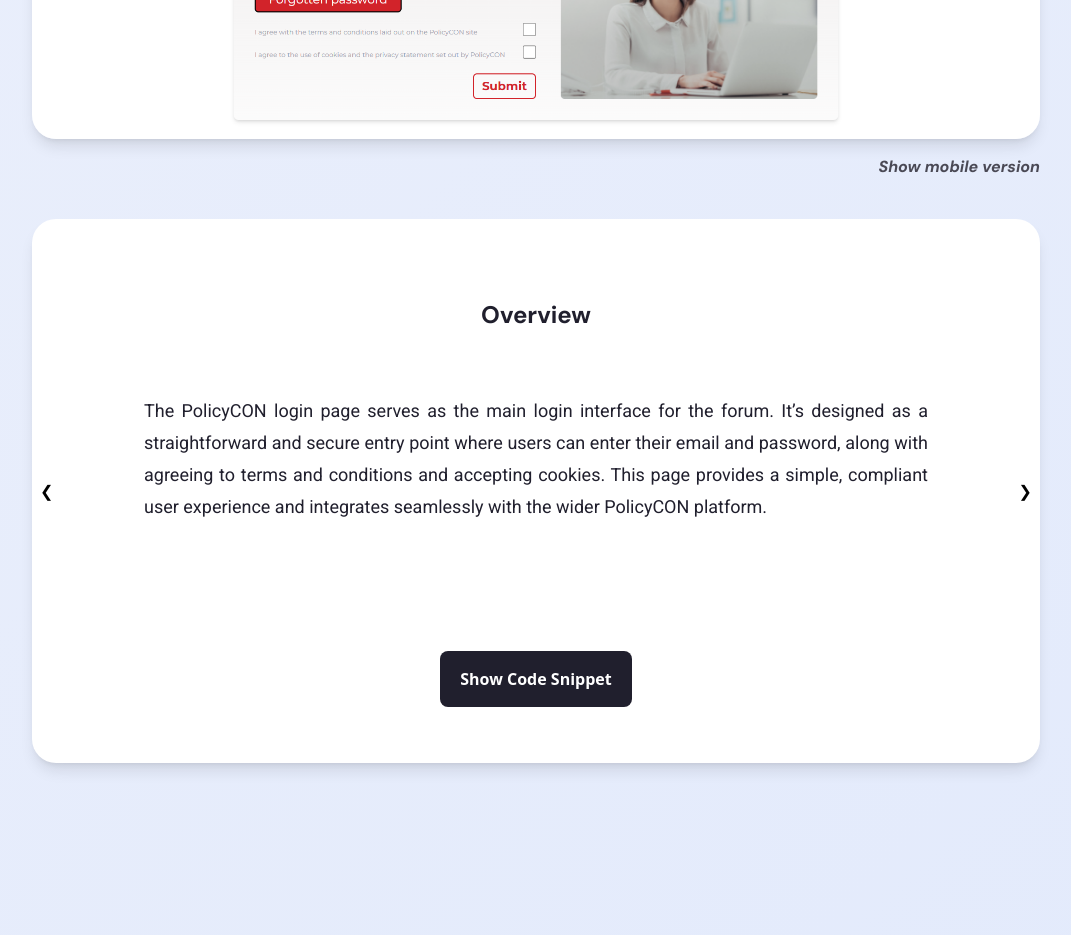
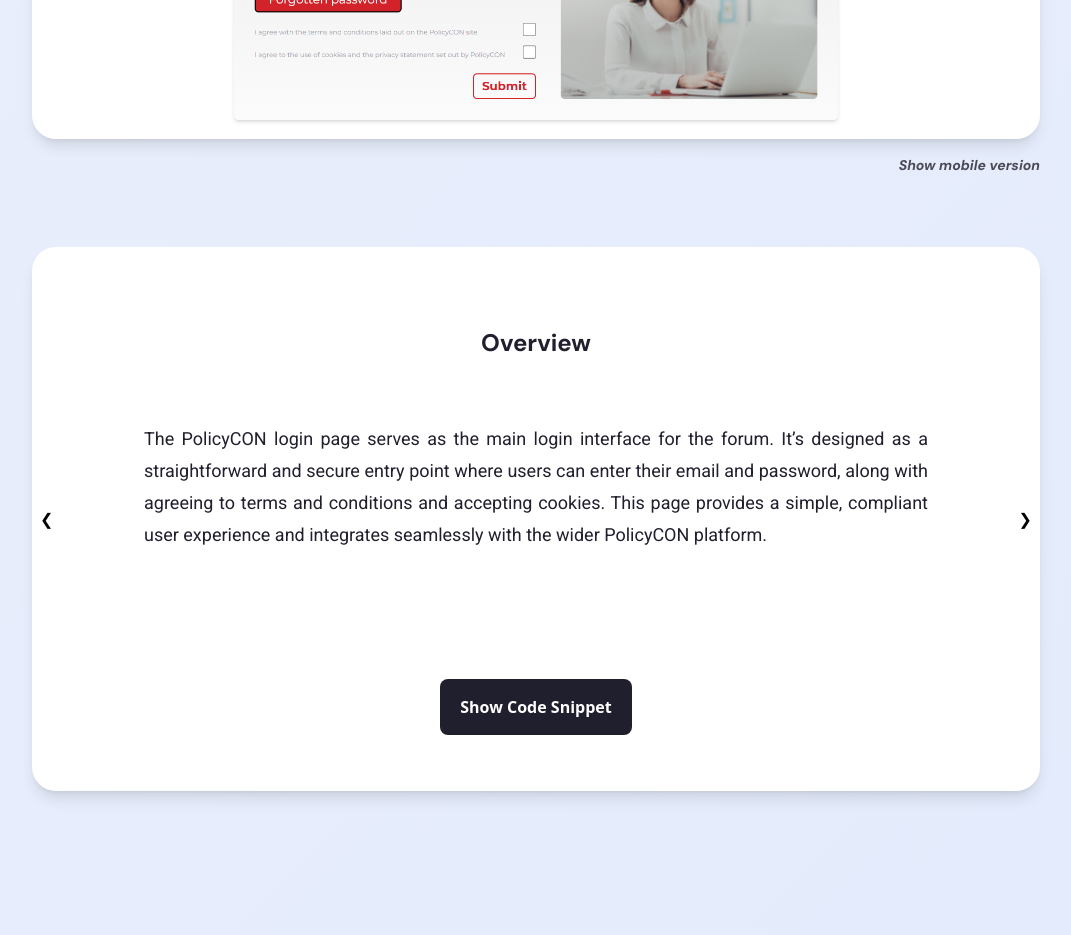
Before and after one commit to burleydev/burley-pf, a React (Vite) app: page / in a window 1280 px wide. Shown: the part 4600-5535 px from the top of the page, without its empty margins (104-1175 px from the left). Built offline with nearby package versions, Linux system fonts and the light colour scheme.

Commit message:
added modal

```diff
--- /dev/null
+++ b/src/components/modal.jsx
@@ -0,0 +1,40 @@
+import React, { useState } from 'react';
+
+function ImageModal({ imageSrc }) {
+  const [isModalOpen, setIsModalOpen] = useState(false);
+
+  const openModal = (e) => {
+    e.preventDefault();
+    setIsModalOpen(true);
+  };
+
+  const closeModal = () => {
+    setIsModalOpen(false);
+  };
+
+  return (
+    <div className='grid'>
+      <a href={imageSrc}
+         onClick={openModal}
+         className='xs:font-bold xs:text-xs sm:text-sm italic xs:text-myGrey xs:mt-4 xs:mb-8 text-right'>
+        Show mobile version
+      </a>
+
+      {isModalOpen && (
+        <div
+          className="fixed inset-0 flex items-center justify-center bg-black bg-opacity-50 z-50"
+          onClick={closeModal}
+        >
+          <div
+            className="bg-white p-4 rounded-lg max-w-xs w-full"
+            onClick={(e) => e.stopPropagation()} // Prevents closing when clicking on the image
+          >
+            <img src={imageSrc} alt="Mobile Version" className="w-full h-auto rounded-md" />
+          </div>
+        </div>
+      )}
+    </div>
+  );
+}
+
+export default ImageModal;
--- a/src/components/projects.jsx
+++ b/src/components/projects.jsx
@@ -14,6 +14,7 @@ import QuestionSnippet from '../snippets/questionSnippet'
 import LoginSnippet from '../snippets/loginSnippet'
 import UserSnippet from '../snippets/userSnippet'
 
+import Modal from './modal'
 import LoginMobile from '../assets/login-mobile.png'
 
 const landingPage = [
@@ -191,10 +192,7 @@ const Projects = () => (
     </div>
     <div className='flex flex-col'>
       <img src={LoginImage} alt='PolicyCON Forum Login Page' className=' w-[1008px] shadow-lg xs:rounded-none lg:rounded-3xl ' />
-    <a href={LoginMobile}
-      className='xs:font-bold italic xs:text-myGrey xs:mt-4 text-right'>
-        Show mobile version
-      </a>
+      <Modal imageSrc={LoginMobile} />
       <Slider slides={loginPage}>
         <ToggleCode SnippetComponent={LoginSnippet} />
       </Slider>
```
Lines whose indentation alone changed are shown as unchanged.
